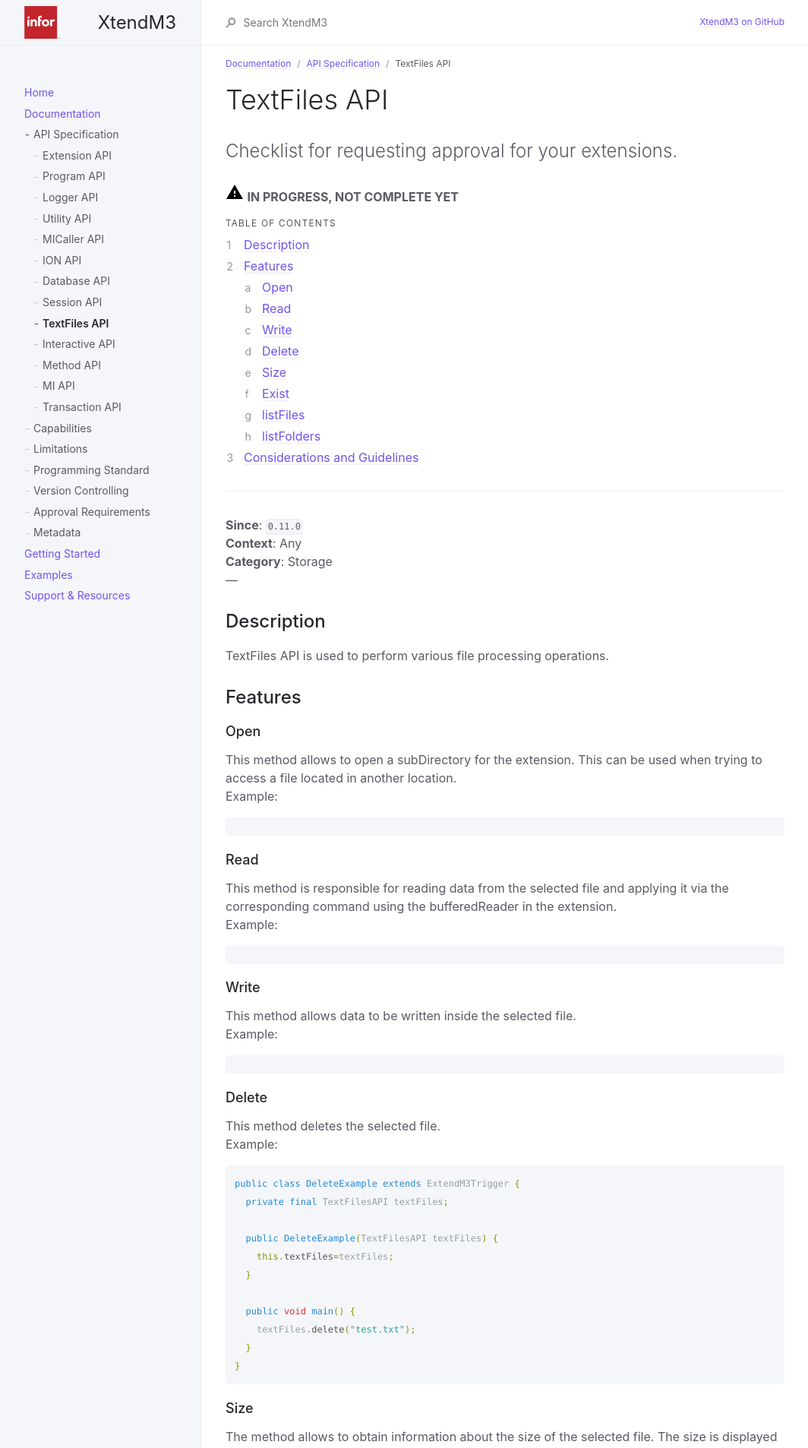
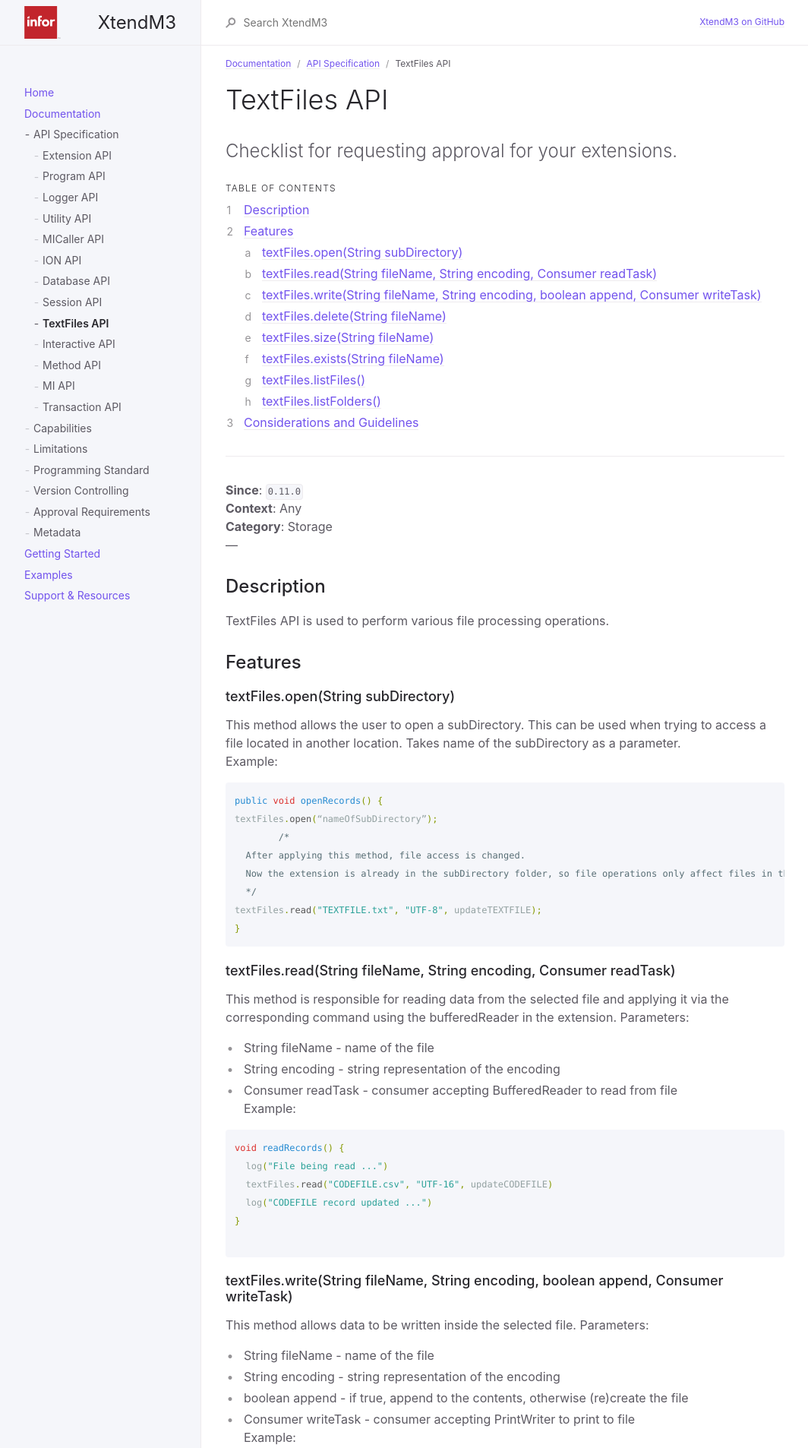
Before and after one commit to infor-cloud/xtendm3, a Jekyll site: the page built from docs/documentation/api-specification/textfiles-api.md, in a window 1280 px wide. Shown: the top 1906 px of the page at 76% size, without its empty margins (107-1171 px from the left). Built offline with Jekyll 4.4.1, drawn with Linux system fonts in a browser that asks for light colours; some of the changed text lies outside the part shown.

Commit message:
Text file open method, list folders and files

````diff
--- a/docs/documentation/api-specification/textfiles-api.md
+++ b/docs/documentation/api-specification/textfiles-api.md
@@ -11,7 +11,6 @@ nav_order: 9
 
 Checklist for requesting approval for your extensions.
 {: .fs-6 .fw-300 }
-![](/assets/images/warning-24px.svg) **️IN PROGRESS, NOT COMPLETE YET**
 
 ## Table of contents
 {: .no_toc .text-delta }
@@ -29,32 +28,65 @@ Checklist for requesting approval for your extensions.
 TextFiles API is used to perform various file processing operations.
 
 ## Features
-### Open
-This method allows to open a subDirectory for the extension. This can be used when trying to access a file located in another location.
+### textFiles.open(String subDirectory)
+This method allows the user to open a subDirectory. This can be used when trying to access a file located in another location. Takes name of the subDirectory as a parameter.
 <br>
 Example:
 
 ```groovy
+public void openRecords() {
+textFiles.open(“nameOfSubDirectory”);
+	/*
+  After applying this method, file access is changed.
+  Now the extension is already in the subDirectory folder, so file operations only affect files in the active subDirectory.
+  */
+textFiles.read("TEXTFILE.txt", "UTF-8", updateTEXTFILE);
+}
 ```
 
-### Read
+### textFiles.read(String fileName, String encoding, Consumer<BufferedReader> readTask)
 This method is responsible for reading data from the selected file and applying it via the corresponding command using the bufferedReader in the extension.
+Parameters:
+- String fileName - name of the file<br>
+- String encoding - string representation of the encoding<br>
+- Consumer<BufferedReader> readTask - consumer accepting BufferedReader to read from file
 <br>
 Example:
 
 ```groovy
+void readRecords() {
+  log("File being read ...")
+  textFiles.read("CODEFILE.csv", "UTF-16", updateCODEFILE)
+  log("CODEFILE record updated ...")
+}
+
 ```
 
-### Write
+### textFiles.write(String fileName, String encoding, boolean append, Consumer<PrintWriter> writeTask)
 This method allows data to be written inside the selected file.
-<br>
+Parameters:
+- String fileName - name of the file<br>
+- String encoding - string representation of the encoding<br>
+- boolean append - if true, append to the contents, otherwise (re)create the file<br>
+- Consumer<PrintWriter> writeTask - consumer accepting PrintWriter to print to file<br>
 Example:
 
 ```groovy
+void log(String message) {
+  message = LocalDateTime.now().toString() + " " + XtendM3
+  if (mi.in.get("TEST") == 1) {
+    Closure<?> consumer = { PrintWriter printWriter ->
+      printWriter.println(message)
+    }
+  textFiles.write(reportName, "UTF-16", true, consumer)
+  }
+}
+
+
 ```
 
-### Delete
-This method deletes the selected file.
+### textFiles.delete(String fileName)
+This method deletes the selected file. It takes a name from the file as a parameter.
 <br>
 Example:
 
@@ -72,8 +104,8 @@ public class DeleteExample extends ExtendM3Trigger {
 }
 ```
 
-### Size
-The method allows to obtain information about the size of the selected file. The size is displayed as a number of the long type and the units are ...
+### textFiles.size(String fileName)
+This method allows to obtain information about the size of the selected file. The size is displayed as a number of the long type and the units are bytes.
 <br>
 Example:
 
@@ -93,8 +125,8 @@ public class SizeExample extends ExtendM3Trigger {
   }
 }
 ```
-### Exist
-The method checks wheter the file is available in the extension file location. A boolean true/false value is returned depending on whether the file is available.
+### textFiles.exists(String fileName)
+The method checks if the file is available in the extension file location. A boolean true/false value is returned depending on available files.
 <br>
 Example:
 
@@ -118,12 +150,57 @@ public class ExistExample extends ExtendM3Trigger {
 }
 ```
 
-### listFiles
+### textFiles.listFiles()
 The method lists all files at the extension directory.
+<br>
+Example:
 
+```groovy
+public class test extends ExtendM3Trigger {
+  private final TextFilesAPI textFiles;
 
-### listFolders
+  public test(TextFilesAPI textFiles) {
+    this.textFiles=textFiles;
+  }
+
+  public void main() {
+    textFiles.open("config_data");
+    StringBuilder sb = new StringBuilder();
+    Iterator<String> list = textFiles.listFiles();
+
+    for (String element : list) {
+    sb.append(element);
+    sb.append(" ");
+    }
+  }
+}
+```
+
+### textFiles.listFolders()
 The method lists all folders at the extension directory.
+<br>
+Example:
+
+```groovy
+public class test extends ExtendM3Trigger {
+  private final TextFilesAPI textFiles;
+
+  public test(TextFilesAPI textFiles) {
+    this.textFiles=textFiles;
+  }
+
+  public void main() {
+    textFiles.open("config_data");
+    StringBuilder sb = new StringBuilder();
+    Iterator<String> list = textFiles.listFolders();
+
+    for (String element : list) {
+      sb.append(element);
+      sb.append(" ");
+    }
+  }
+}
+```
 
 
 ## Considerations and Guidelines
````
